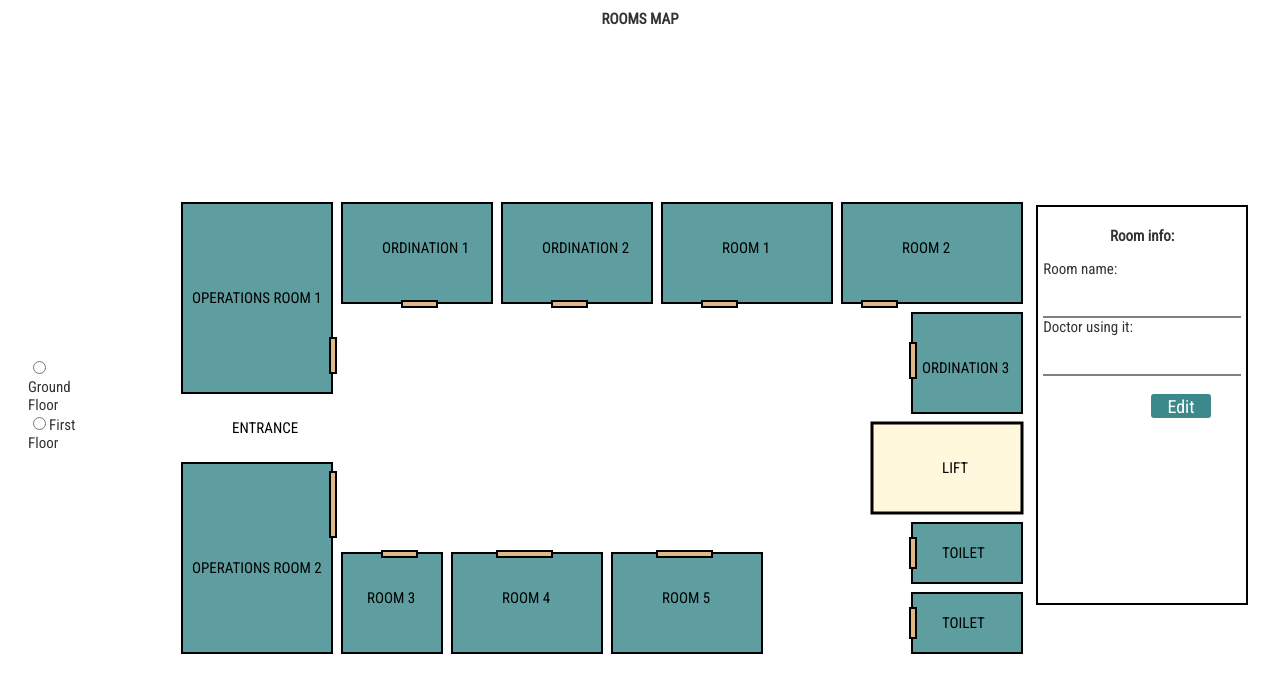
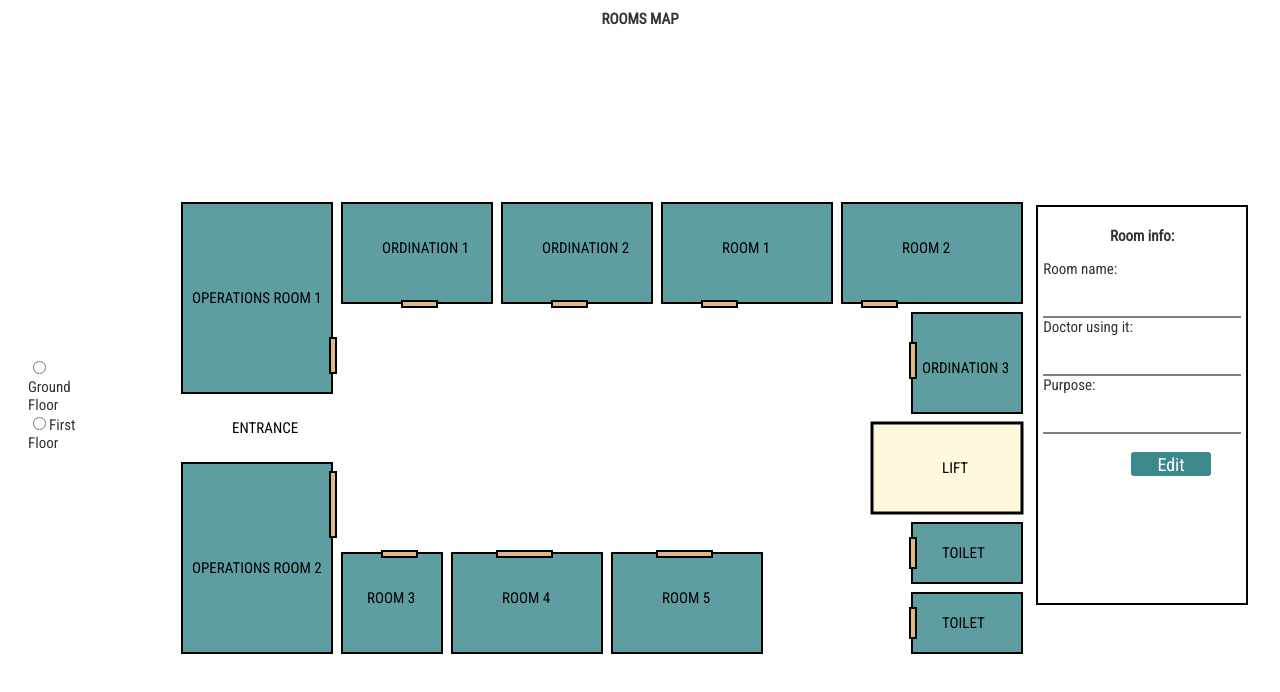
Before and after one commit to World-Vision-Clinic/psw-firma1, an Angular app in the folder ManagerFrontApp/: page /hospital1 in a window 1280 px wide. Shown: the top 692 px of the page. Built offline with nearby package versions, Linux system fonts and the light colour scheme.

Commit message:
refactor: rearangment of svg code
+2 functions for info about rooms and edit

```diff
--- a/ManagerFrontApp/src/app/hospital1/hospital1.component.css
+++ b/ManagerFrontApp/src/app/hospital1/hospital1.component.css
@@ -71,7 +71,7 @@
     color: white;
     background-color: rgb(60, 137, 139);
     border-radius: 3px;
-    width: 60px;
+    width: 80px;
     height: 24px;
     font-size: 18px;
     transition: 0.7s;
--- a/ManagerFrontApp/src/app/hospital1/hospital1.component.html
+++ b/ManagerFrontApp/src/app/hospital1/hospital1.component.html
@@ -11,64 +11,72 @@
 <div>
 <svg width="950" height="700">
     <g>
-    <rect x="100" y="150" width="150" height="190" class="room"/>
-    <rect x="260" y="150" width="150" height="100" class="room"/>
-    <rect x="420" y="150" width="150" height="100" class="room"/>
-    <rect x="580" y="150" width="170" height="100" class="room"/>
-    <rect x="760" y="150" width="180" height="100" class="room"/>
+    <rect x="100" y="150" width="150" height="190" class="room" (click)="showInfo('Operations room 1')"/>
+    <text x="110" y="250" class="text">OPERATIONS ROOM 1</text>
+    <rect x="248" y="285" width="6" height="35" class="doors"/>
 
-    <rect x="830" y="260" width="110" height="100" class="room"/>
-    <rect x="790" y="370" width="150" height="90" class="staircase"/>
-    <rect x="830" y="470" width="110" height="60" class="room"/>
-    <rect x="830" y="540" width="110" height="60" class="room"/>
+    <rect x="260" y="150" width="150" height="100" class="room" (click)="showInfo('Ordination 1')"/>
+    <rect x="320" y="248" width="35" height="6" class="doors"/>
+    <text x="300" y="200" class="text">ORDINATION 1</text>
 
-    <rect x="100" y="410" width="150" height="190" class="room"/>
-    <rect x="260" y="500" width="100" height="100" class="room"/>
-    <rect x="370" y="500" width="150" height="100" class="room"/>
-    <rect x="530" y="500" width="150" height="100" class="room"/>
+    <rect x="420" y="150" width="150" height="100" class="room" (click)="showInfo('Ordination 2')"/>
+    <rect x="470" y="248" width="35" height="6" class="doors"/>
+    <text x="460" y="200" class="text">ORDINATION 2</text>
 
-    <rect x="248" y="285" width="6" height="35" class="doors"/>
+    <rect x="580" y="150" width="170" height="100" class="room" (click)="showInfo('Room 1')"/>
+    <rect x="620" y="248" width="35" height="6" class="doors"/>
+    <text x="640" y="200" class="text">ROOM 1</text>
+
+    <rect x="760" y="150" width="180" height="100" class="room" (click)="showInfo('Room 2')"/>
+    <rect x="780" y="248" width="35" height="6" class="doors"/>
+    <text x="820" y="200" class="text">ROOM 2</text>
+
+    <rect x="830" y="260" width="110" height="100" class="room" (click)="showInfo('Ordination 3')"/>
+    <rect x="828" y="290" width="6" height="35" class="doors"/>
+    <text x="840" y="320" class="text">ORDINATION 3</text>
+
+    <rect x="790" y="370" width="150" height="90" class="staircase" (click)="showInfo('Lift')"/>
+    <text x="860" y="420" class="text">LIFT</text>
+
+    <rect x="830" y="470" width="110" height="60" class="room" (click)="showInfo('Toilet')"/>
+    <rect x="828" y="485" width="6" height="30" class="doors"/>
+    <text x="860" y="505" class="text">TOILET</text>
+
+    <rect x="830" y="540" width="110" height="60" class="room" (click)="showInfo('Toilet')"/>
+    <rect x="828" y="555" width="6" height="30" class="doors"/>
+    <text x="860" y="575" class="text">TOILET</text>
+
+    <rect x="100" y="410" width="150" height="190" class="room" (click)="showInfo('Operations room 2')"/>
     <rect x="248" y="419" width="6" height="65" class="doors"/>
+    <text x="110" y="520" class="text">OPERATIONS ROOM 2</text>
 
-    <rect x="320" y="248" width="35" height="6" class="doors"/>
-    <rect x="470" y="248" width="35" height="6" class="doors"/>
-    <rect x="620" y="248" width="35" height="6" class="doors"/>
-    <rect x="780" y="248" width="35" height="6" class="doors"/>
+    <rect x="260" y="500" width="100" height="100" class="room" (click)="showInfo('Room 3')"/>
+    <rect x="300" y="498" width="35" height="6" class="doors"/>
+    <text x="285" y="550" class="text">ROOM 3</text>
 
-    <rect x="300" y="498" width="35" height="6" class="doors"/>
+    <rect x="370" y="500" width="150" height="100" class="room" (click)="showInfo('Room 4')"/>
     <rect x="415" y="498" width="55" height="6" class="doors"/>
+    <text x="420" y="550" class="text">ROOM 4</text>
+
+    <rect x="530" y="500" width="150" height="100" class="room" (click)="showInfo('Room 5')"/>
     <rect x="575" y="498" width="55" height="6" class="doors"/>
+    <text x="580" y="550" class="text">ROOM 5</text>
 
-    <rect x="828" y="290" width="6" height="35" class="doors"/>
-    <rect x="828" y="485" width="6" height="30" class="doors"/>
-    <rect x="828" y="555" width="6" height="30" class="doors"/>
-
-    <text x="110" y="250" class="text">OPERATIONS ROOM 1</text>
     <text x="150" y="380" class="text">ENTRANCE</text>
-    <text x="110" y="520" class="text">OPERATIONS ROOM 2</text>
-    <text x="300" y="200" class="text">ORDINATION 1</text>
-    <text x="460" y="200" class="text">ORDINATION 2</text>
-    <text x="640" y="200" class="text">ROOM 1</text>
-    <text x="820" y="200" class="text">ROOM 2</text>
-    <text x="840" y="320" class="text">ORDINATION 3</text>
-    <text x="860" y="420" class="text">LIFT</text>
-    <text x="860" y="505" class="text">TOILET</text>
-    <text x="860" y="575" class="text">TOILET</text>
-    <text x="285" y="550" class="text">ROOM 3</text>
-    <text x="420" y="550" class="text">ROOM 4</text>
-    <text x="580" y="550" class="text">ROOM 5</text>
     </g>
 </svg>
 </div>
 <div class="info-box">
     <div class="title"><h3>Room info:</h3></div>
     <label for="">Room name:</label><br>
-    <input type="text" class="form-field"> <br>
+    <input type="text" class="form-field" value="{{roomName}}" name="input" disabled> <br>
     <label for="">Doctor using it:</label><br>
-    <input type="text" class="form-field"> <br>
+    <input type="text" class="form-field" value="{{doctorUsing}}" name="input" disabled> <br>
+    <label for="">Purpose:</label><br>
+    <input type="text" class="form-field" value="{{purpose}}" name="input" disabled> <br>
     <br>
     <div class="rightbtn">
-        <button class="btn">Edit</button>
+        <button class="btn" (click)="enableEdit()">{{btntext}}</button>
     </div>
 </div>
 </div>
--- a/ManagerFrontApp/src/app/hospital1/hospital1.component.ts
+++ b/ManagerFrontApp/src/app/hospital1/hospital1.component.ts
@@ -1,3 +1,4 @@
+import { ThisReceiver } from '@angular/compiler';
 import { Component, OnInit } from '@angular/core';
 
 @Component({
@@ -8,6 +9,33 @@ import { Component, OnInit } from '@angular/core';
 export class Hospital1Component implements OnInit {
 
   constructor() { }
+  btntext="Edit"
+  roomName:string ='';
+  doctorUsing:string='';
+  purpose:string='';
+
+  enableEdit(){
+
+    if(this.btntext==='Edit'){
+      this.btntext="Quit edit"
+      let a = document.getElementsByTagName('input');
+      for(let i=0; i<a.length; i++){
+        a[i].disabled=false;
+     }
+    } else {
+      this.btntext="Edit"
+      let a = document.getElementsByTagName('input');
+      for(let i=0; i<a.length; i++){
+        a[i].disabled=true;
+      }
+    }
+
+  }
+
+  showInfo(roomName:string){
+    this.roomName=roomName;
+
+  }
 
   ngOnInit(): void {
   }
```
